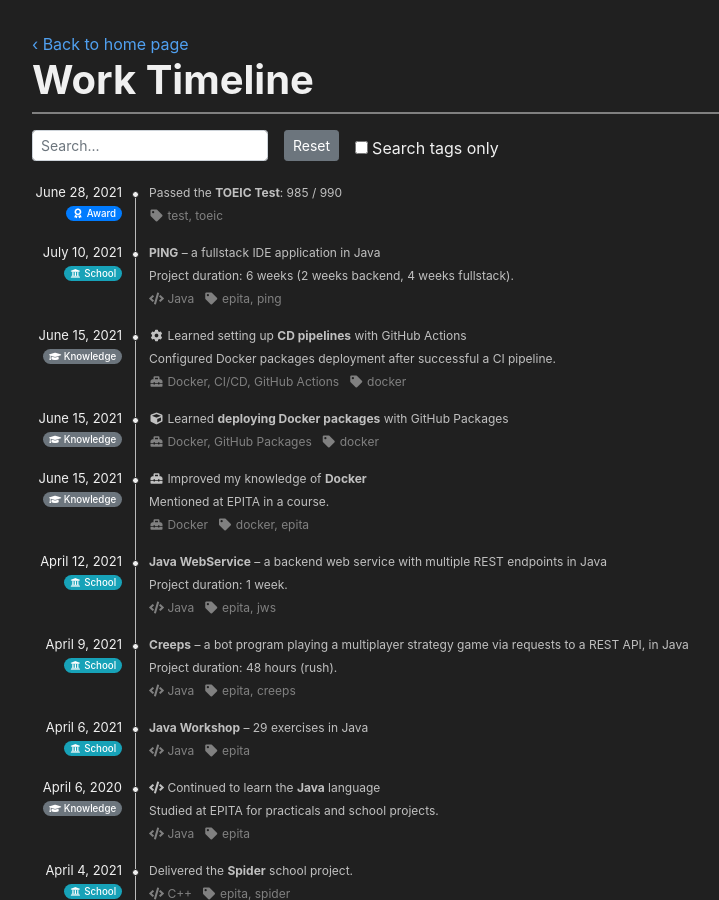
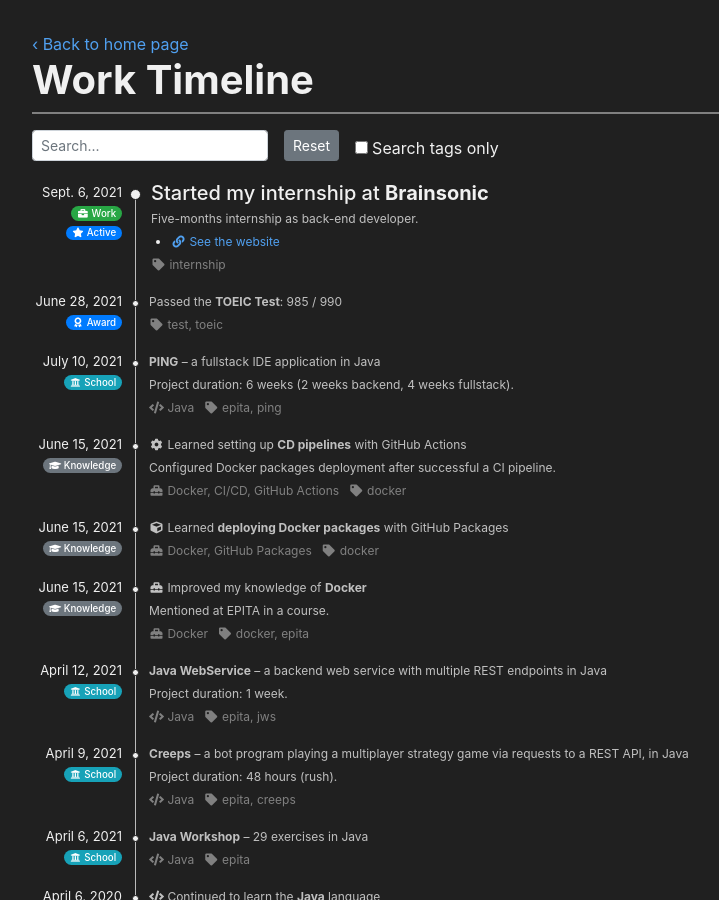
Before and after one commit to matiboux/matiboux.me, a Jekyll site: the page built from timeline.html, in a window 1280 px wide and 900 px high. Shown: the whole window, without its empty margins (53-772 px from the left). Built offline with Jekyll 4.4.1, drawn with Linux system fonts in a browser that asks for light colours; nearby versions of some CDN libraries.

Commit message:
Add Brainsonic internship in timeline.yml

```diff
--- a/_data/timeline.yml
+++ b/_data/timeline.yml
@@ -12,6 +12,18 @@
   # libraries: []
   # tags: []
 
+
+- title: Started my internship at <b>Brainsonic</b>
+  description:
+  - Five-months internship as back-end developer.
+  # - Quick behind the scenes discovery of computer parks in an office and in schools.
+  links:
+  - title: <i class="fas fa-link fa-fw"></i> See the website
+    href: http://www.brainsonic.com/
+  date: Sept. 6, 2021
+  category: work
+  status: active
+  tags: [internship]
 
 - description:
   - "Passed the <b>TOEIC Test</b>: 985 / 990"
```
